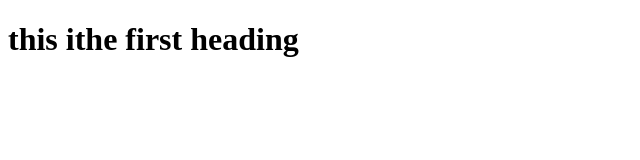
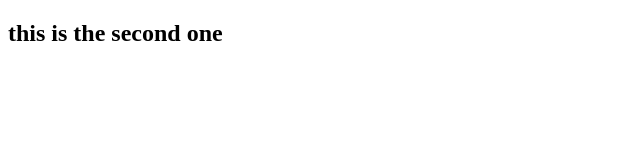
Before and after one commit to M-Hussain-Rezaie/git-protect-, a plain HTML site: page index.html in a window 1280 px wide. Shown: the whole page, without its empty margins (0-640 px from the left). Drawn offline with Linux system fonts and the light colour scheme.

Commit message:
add header

```diff
--- a/index.html
+++ b/index.html
@@ -7,6 +7,6 @@
     <title>Document</title>
 </head>
 <body>
-    <h1>this ithe first heading</h1>
+   <h2>this is the second one</h2>
 </body>
 </html>
```
